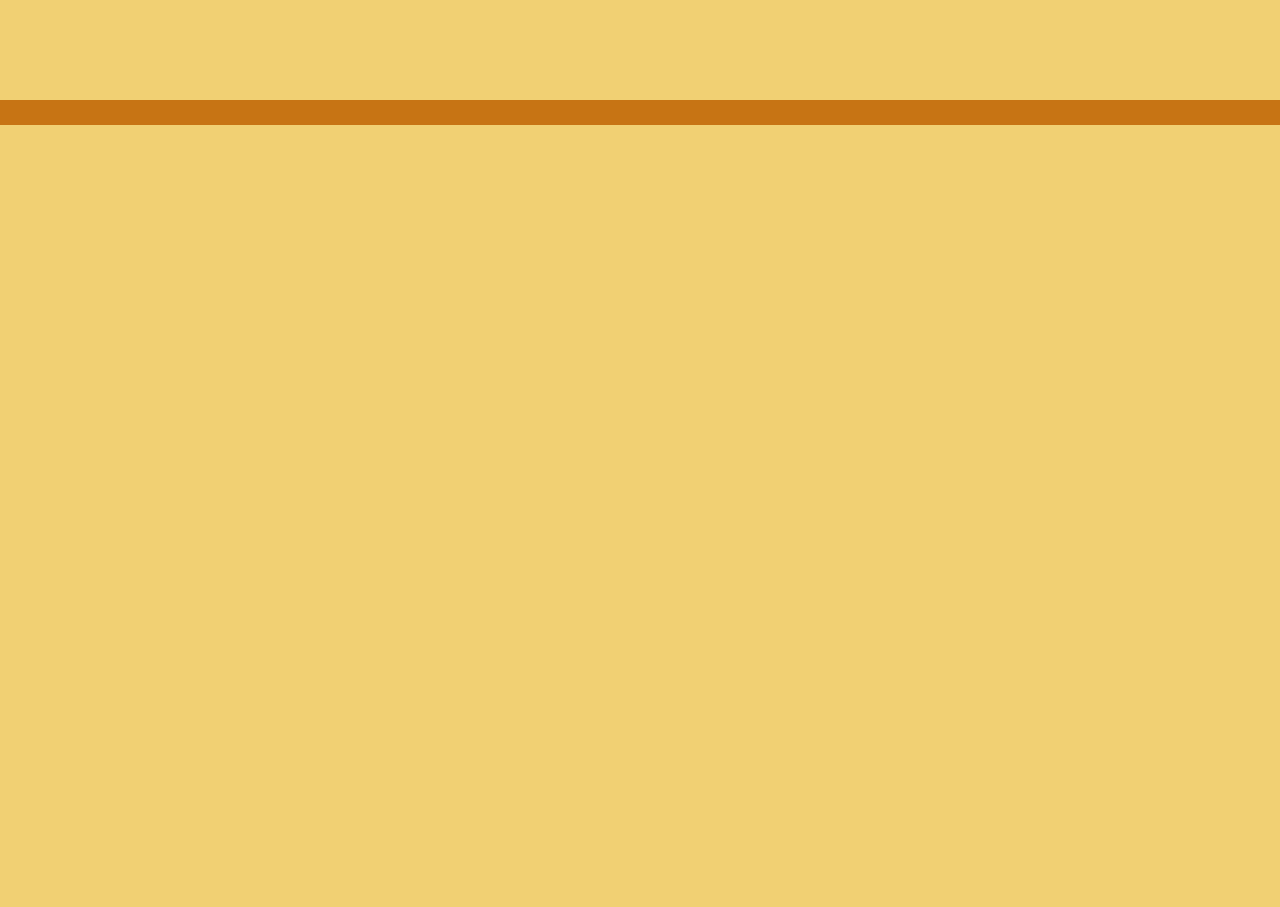
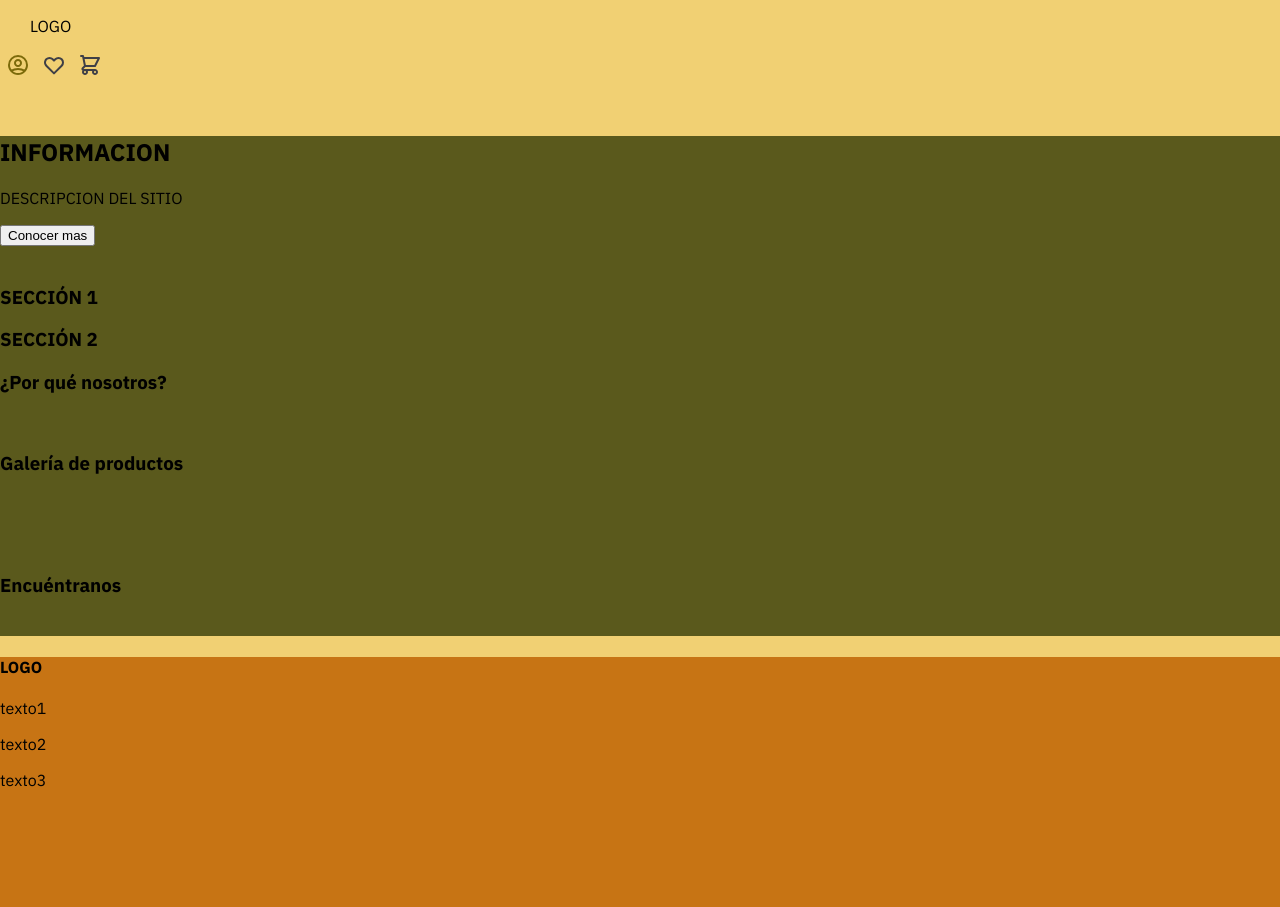
Before and after one commit to HotCode2025/la-cachoneta-tercer-semestre, a website: page Bases de Datos II/sass/proyecto-s/index.html in a window 1280 px wide. Before the commit the page ends 800 px from the top, so only its background shows below. Drawn offline with Linux system fonts and the light colour scheme.

Commit message:
Hago una prueba donde linkeo y cierro un issue desde un commit, close #23

```diff
--- a/Bases de Datos II/sass/proyecto-s/index.html
+++ b/Bases de Datos II/sass/proyecto-s/index.html
@@ -14,9 +14,96 @@
 </head>
 
 <body>
-  <nav class="navbar"></nav>
-  <main class="main-section"></main>
-  <footer class="footer"></footer>
+  <nav class="navbar">
+    <p> LOGO</p>
+    <div class="icons">
+      <button class="profile">
+        <svg width="24" height="24" viewBox="0 0 24 24" fill="none" xmlns="http://www.w3.org/2000/svg">
+          <path
+            d="M5.121 17.804C7.21942 16.6179 9.58958 15.9963 12 16C14.5 16 16.847 16.655 18.879 17.804M15 10C15 10.7956 14.6839 11.5587 14.1213 12.1213C13.5587 12.6839 12.7956 13 12 13C11.2044 13 10.4413 12.6839 9.87868 12.1213C9.31607 11.5587 9 10.7956 9 10C9 9.20435 9.31607 8.44129 9.87868 7.87868C10.4413 7.31607 11.2044 7 12 7C12.7956 7 13.5587 7.31607 14.1213 7.87868C14.6839 8.44129 15 9.20435 15 10ZM21 12C21 13.1819 20.7672 14.3522 20.3149 15.4442C19.8626 16.5361 19.1997 17.5282 18.364 18.364C17.5282 19.1997 16.5361 19.8626 15.4442 20.3149C14.3522 20.7672 13.1819 21 12 21C10.8181 21 9.64778 20.7672 8.55585 20.3149C7.46392 19.8626 6.47177 19.1997 5.63604 18.364C4.80031 17.5282 4.13738 16.5361 3.68508 15.4442C3.23279 14.3522 3 13.1819 3 12C3 9.61305 3.94821 7.32387 5.63604 5.63604C7.32387 3.94821 9.61305 3 12 3C14.3869 3 16.6761 3.94821 18.364 5.63604C20.0518 7.32387 21 9.61305 21 12Z"
+            stroke="#7C6A0A" stroke-width="2" stroke-linecap="round" stroke-linejoin="round" />
+        </svg>
+      </button>
+
+      <button class="wishlist">
+        <svg width="24" height="24" viewBox="0 0 24 24" fill="none" xmlns="http://www.w3.org/2000/svg">
+          <path
+            d="M3.34255 7.7779C3.5687 7.23194 3.90017 6.73586 4.31804 6.31799C4.7359 5.90012 5.23198 5.56865 5.77795 5.3425C6.32392 5.11635 6.90909 4.99995 7.50004 4.99995C8.09099 4.99995 8.67616 5.11635 9.22213 5.3425C9.7681 5.56865 10.2642 5.90012 10.682 6.31799L12 7.63599L13.318 6.31799C14.162 5.47407 15.3066 4.99997 16.5 4.99997C17.6935 4.99997 18.8381 5.47407 19.682 6.31799C20.526 7.16191 21.0001 8.30651 21.0001 9.49999C21.0001 10.6935 20.526 11.8381 19.682 12.682L12 20.364L4.31804 12.682C3.90017 12.2641 3.5687 11.7681 3.34255 11.2221C3.1164 10.6761 3 10.0909 3 9.49999C3 8.90904 3.1164 8.32387 3.34255 7.7779Z"
+            stroke="#3F3F46" stroke-width="2" stroke-linecap="round" stroke-linejoin="round" />
+        </svg>
+      </button>
+
+      <button class="cart">
+        <svg width="24" height="24" viewBox="0 0 24 24" fill="none" xmlns="http://www.w3.org/2000/svg">
+          <path
+            d="M3 3H5L5.4 5M5.4 5H21L17 13H7M5.4 5L7 13M7 13L4.707 15.293C4.077 15.923 4.523 17 5.414 17H17M17 17C16.4696 17 15.9609 17.2107 15.5858 17.5858C15.2107 17.9609 15 18.4696 15 19C15 19.5304 15.2107 20.0391 15.5858 20.4142C15.9609 20.7893 16.4696 21 17 21C17.5304 21 18.0391 20.7893 18.4142 20.4142C18.7893 20.0391 19 19.5304 19 19C19 18.4696 18.7893 17.9609 18.4142 17.5858C18.0391 17.2107 17.5304 17 17 17ZM9 19C9 19.5304 8.78929 20.0391 8.41421 20.4142C8.03914 20.7893 7.53043 21 7 21C6.46957 21 5.96086 20.7893 5.58579 20.4142C5.21071 20.0391 5 19.5304 5 19C5 18.4696 5.21071 17.9609 5.58579 17.5858C5.96086 17.2107 6.46957 17 7 17C7.53043 17 8.03914 17.2107 8.41421 17.5858C8.78929 17.9609 9 18.4696 9 19Z"
+            stroke="#3F3F46" stroke-width="2" stroke-linecap="round" stroke-linejoin="round" />
+        </svg>
+      </button>
+    </div>
+  </nav>
+
+  <main class="main-section">
+    <article>
+      <div class=“objetivo-section">
+        <h2>INFORMACION</h2>
+        <p>DESCRIPCION DEL SITIO</p>
+        <button>Conocer mas</button>
+      </div>
+      <div class="image-section">
+        <img src="" alt="">
+      </div>
+    </article>
+
+    <section class="product-section">
+      <div class="seccion1">
+        <h3>SECCIÓN 1</h3>
+      </div>
+      <div class="sección2">
+        <h3>SECCIÓN 2</h3>
+      </div>
+    </section>
+
+    <section class="info-section">
+      <div class="about-us">
+        <h3>¿Por qué nosotros?</h3>
+        <div class="earty">
+          <img src="" alt="">
+          <p></p>
+        </div>
+      </div>
+      <div class="gallery">
+        <h3>Galería de productos</h3>
+      </div>
+      <div>
+        <img src="" alt="">
+      </div>
+      <div>
+        <img src="" alt="">
+      </div>
+      <div>
+        <img src="" alt="">
+      </div>
+      <div class="location">
+        <h3>Encuéntranos</h3>
+        <div class="map">
+          <img src="" alt="">
+        </div>
+        <p></p>
+      </div>
+    </section>
+  </main>
+  <footer>
+    <h4>LOGO</h4>
+    <p>texto1</p>
+    <p>texto2</p>
+    <p>texto3</p>
+    <div class="social-media">
+      <img src="" alt="">
+      <img src="" alt="">
+      <img src="" alt="">
+    </div>
+  </footer>
 </body>
 
 </html>
--- a/Bases de Datos II/sass/proyecto-s/scss/main.scss
+++ b/Bases de Datos II/sass/proyecto-s/scss/main.scss
@@ -1,18 +1,32 @@
 $primary-color: rgb(90, 89, 28);
 $secondary-color: rgb(224, 124, 31);
 $terciary-color: rgb(226, 226, 154);
-$primary-text-color: rgb(90, 89, 28);
+$primary-text-color: rgb(63, 38, 1);
 $font-stack: 'IBM Plex Sans', 'sans-serif';
 
 body {
   background-color: rgb(241, 208, 115);
   margin: 0;
   padding: 0;
+  font-family: $font-stack;
 }
 
 nav {
   width: 100%;
   height: 100px;
+
+  p {
+    font-size: 1.5;
+    padding-left: 30px;
+  }
+
+  .icons {
+    display: flex;
+    button {
+      background: none;
+      border-style: none;
+    }
+  }
 }
 
 main {
@@ -23,5 +37,5 @@
   $background: rgb(199, 116, 20);
   background-color: $background;
   width: 100%;
-  height: 25px;
+  height: 250px;
 }
```
Also changed, not shown: Bases de Datos II/sass/proyecto-s/css/main.css, 1 other file.
